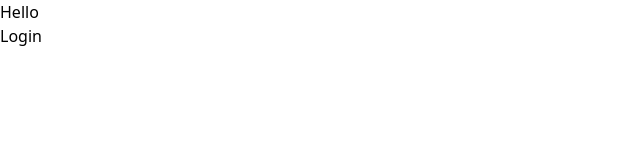
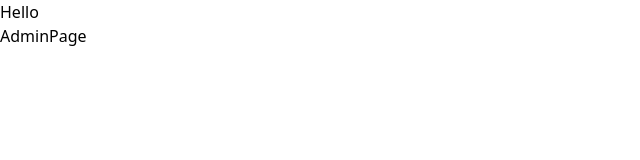
Before and after one commit to SivaPrakash8825/FeedBack-System, a React (Vite) app in the folder client/: page /admin in a window 1280 px wide. Shown: the top 160 px of the page, without its empty margins (0-640 px from the left). Built offline with nearby package versions, Linux system fonts and the light colour scheme.

Commit message:
authenicated

```diff
--- a/client/src/App.tsx
+++ b/client/src/App.tsx
@@ -1,5 +1,8 @@
 import { BrowserRouter, Route, Routes } from "react-router-dom";
 import LoginPage from "./pages/LoginPage";
+import ProtectedRoute from "./components/ProtectedRoute";
+import FeedbackPage from "./pages/FeedbackPage";
+import AdminPage from "./pages/AdminPage";
 function App() {
   return (
     <>
@@ -9,9 +12,23 @@ function App() {
           {/* Login Page */}
           <Route element={<LoginPage />} path="/" />
           {/* Feedback Page */}
-          <Route element={<h1>Login</h1>} path="/feedback" />
+          <Route
+            element={
+              <ProtectedRoute>
+                <FeedbackPage />
+              </ProtectedRoute>
+            }
+            path="/feedback"
+          />
           {/* Admin Page */}
-          <Route element={<h1>Login</h1>} path="/admin" />
+          <Route
+            element={
+              <ProtectedRoute shouldBeAdmin>
+                <AdminPage />
+              </ProtectedRoute>
+            }
+            path="/admin"
+          />
         </Routes>
       </BrowserRouter>
     </>
--- a/client/src/components/ProtectedRoute.tsx
+++ b/client/src/components/ProtectedRoute.tsx
@@ -1,23 +1,36 @@
-import React, { ReactNode } from "react";
+import { ReactNode } from "react";
 import useRole from "../store/useRole";
-import { redirect } from "react-router-dom";
+import { Navigate } from "react-router-dom";
 
 type Props = {
   children: ReactNode;
-  shouldBeAdmin?: false;
+  shouldBeAdmin?: boolean;
 };
 
-const ProtectedRoute = ({ children, shouldBeAdmin }: Props) => {
+const ProtectedRoute = ({ children, shouldBeAdmin = false }: Props) => {
   const role = useRole((state) => state.role);
 
   if (!role) {
-    return redirect("/");
+    return <Navigate to={"/"} />;
   }
+
+  console.log(role);
 
   return (
     <>
-      {shouldBeAdmin && role === "admin" ? children : redirect("/")}
-      {!shouldBeAdmin && role === "user" ? children : redirect("/")}
+      {shouldBeAdmin ? (
+        role === "admin" ? (
+          children
+        ) : (
+          <Navigate to={"/"} />
+        )
+      ) : role === "user" ? (
+        children
+      ) : (
+        <Navigate to={"/"} />
+      )}
     </>
   );
 };
+
+export default ProtectedRoute;
--- a/client/src/store/useRole.tsx
+++ b/client/src/store/useRole.tsx
@@ -6,7 +6,7 @@ interface RoleType {
 }
 
 const useRole = create<RoleType>()((set) => ({
-  role: null,
+  role: "admin",
   setRole: (role) => set({ role }),
 }));
 
```
